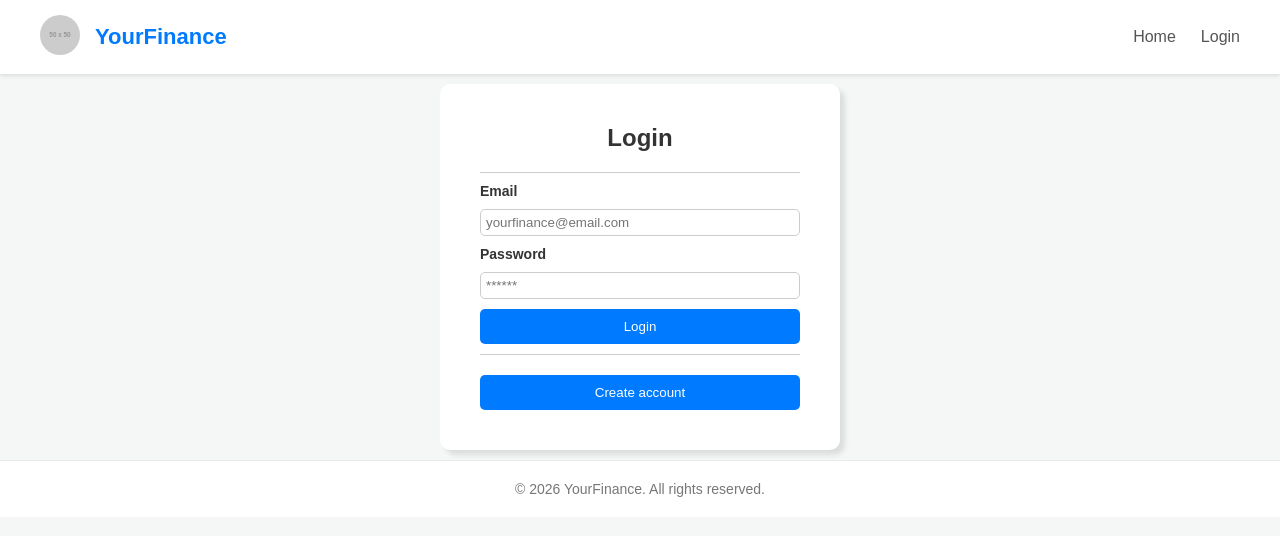
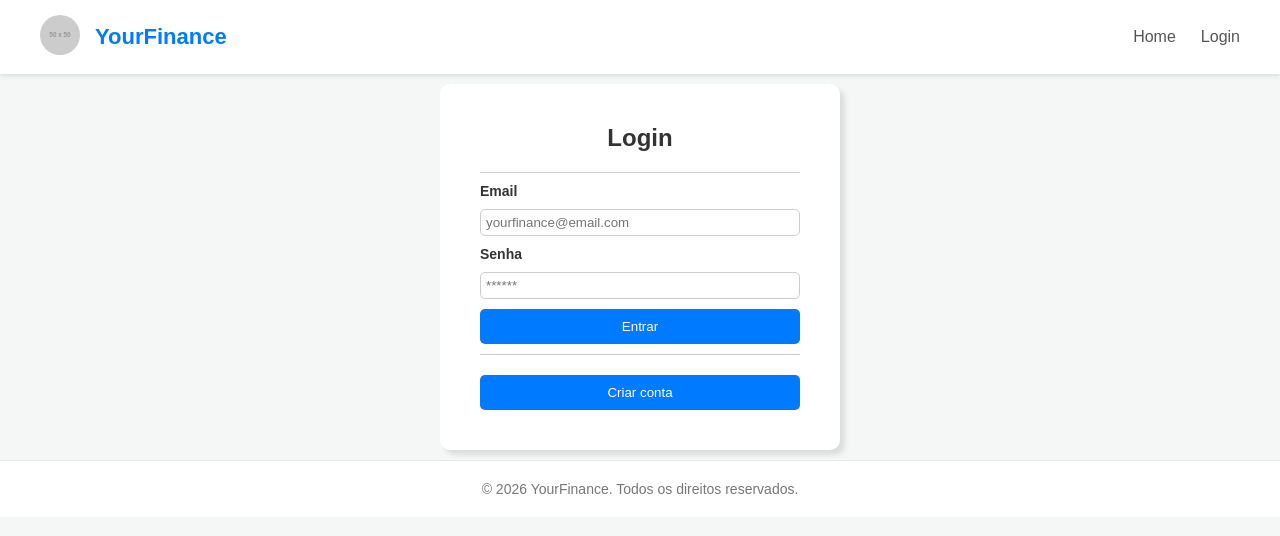
Before and after one commit to muliroZ/YourFinance, a React app in the folder frontend/: page /auth in a window 1280 px wide. Shown: the top 536 px of the page. Built offline with nearby package versions, Linux system fonts and the light colour scheme; the HTML template or start-up script is replaced by a standard one.

Commit message:
change frontend words to portuguese (pt-BR)

```diff
--- a/frontend/src/api/axiosInstance.js
+++ b/frontend/src/api/axiosInstance.js
@@ -20,7 +20,7 @@ api.interceptors.response.use(
     (error) => {
         if (error.response?.status === 401) {
             localStorage.removeItem("token")
-            window.location.href = "/"
+            window.location.href = "/auth"
         }
         return Promise.reject(error)
     }
--- a/frontend/src/components/Footer.jsx
+++ b/frontend/src/components/Footer.jsx
@@ -4,7 +4,7 @@ function Footer() {
 
     return (
         <footer className={styles.footer}>
-            <p>&copy; {new Date().getFullYear()} YourFinance. All rights reserved.</p>
+            <p>&copy; {new Date().getFullYear()} YourFinance. Todos os direitos reservados.</p>
         </footer>
     )
 }
--- a/frontend/src/pages/AuthPage.jsx
+++ b/frontend/src/pages/AuthPage.jsx
@@ -46,31 +46,31 @@ function AuthPage() {
             <Header/>
             <div className={styles.authContainer}>
                 <div className={styles.authCard}>
-                    <h2 className={styles.cardTitle}>{isLogin ? "Login" : "Register"}</h2>
+                    <h2 className={styles.cardTitle}>{isLogin ? "Login" : "Cadastro"}</h2>
                     <hr/>
                     <form onSubmit={handleSubmit} className={styles.authForm}>
                         {!isLogin && (
                             <>
-                                <label htmlFor={"name"}>Name</label>
-                                <input id={"name"} name={"name"} placeholder={"My name here"} onChange={handleChange}/>
+                                <label htmlFor={"name"}>Nome</label>
+                                <input id={"name"} name={"name"} placeholder={"Seu nome aqui"} onChange={handleChange}/>
                             </>
                         )}
 
                         <label htmlFor={"email"}>Email</label>
                         <input id={"email"} name={"email"} placeholder={"yourfinance@email.com"} onChange={handleChange}/>
 
-                        <label htmlFor={"password"}>Password</label>
+                        <label htmlFor={"password"}>Senha</label>
                         <input id={"password"} name={"password"} type={"password"} placeholder={"******"} onChange={handleChange}/>
 
                         <button type={"submit"}>
-                            {isLogin ? "Login" : "Register"}
+                            {isLogin ? "Entrar" : "Cadastrar"}
                         </button>
                     </form>
 
                     <hr/>
 
                     <button className={styles.authButton} onClick={() => setIsLogin(!isLogin)}>
-                        {isLogin ? "Create account" : "I have an account"}
+                        {isLogin ? "Criar conta" : "Já tenho uma conta"}
                     </button>
                 </div>
             </div>
```
